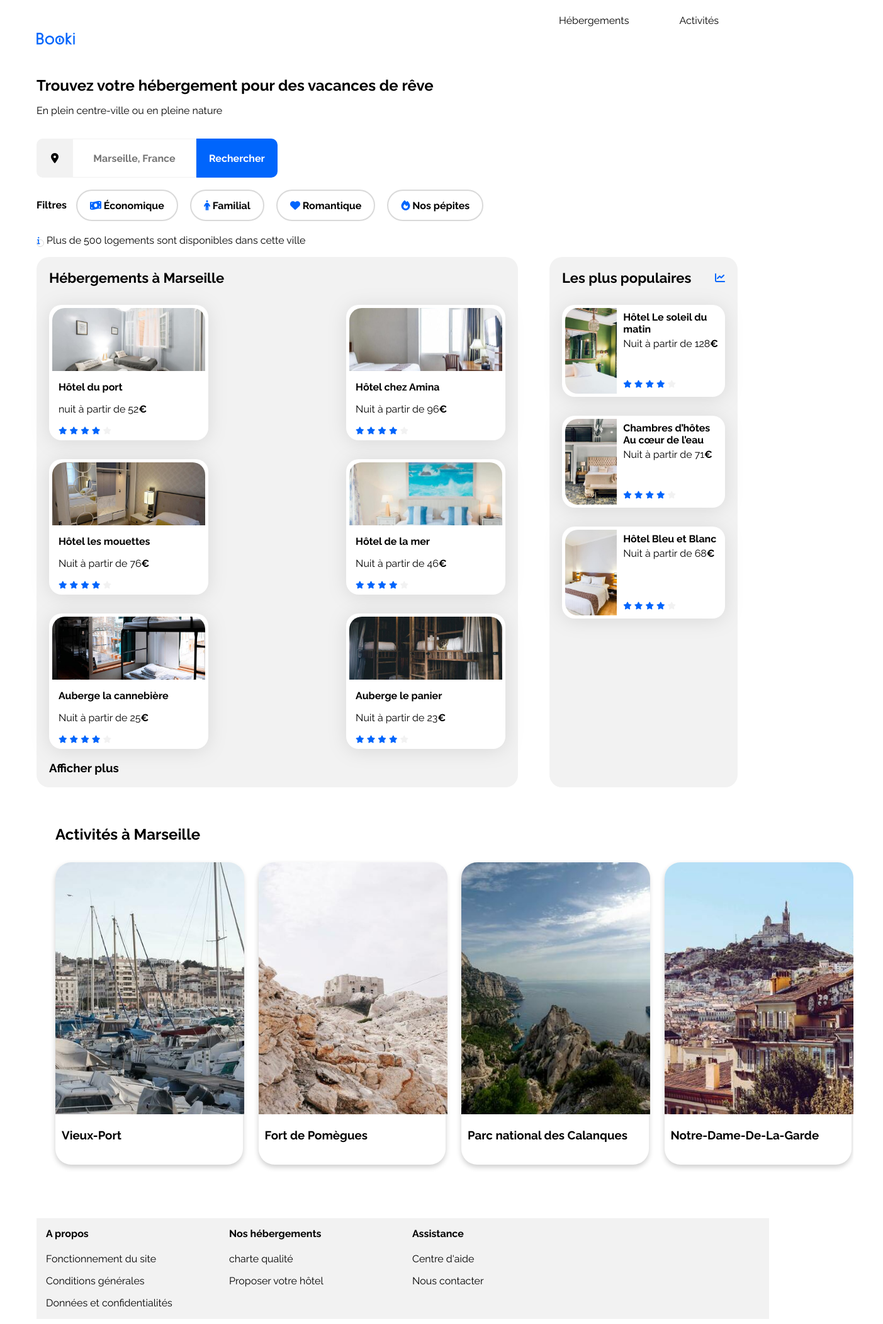
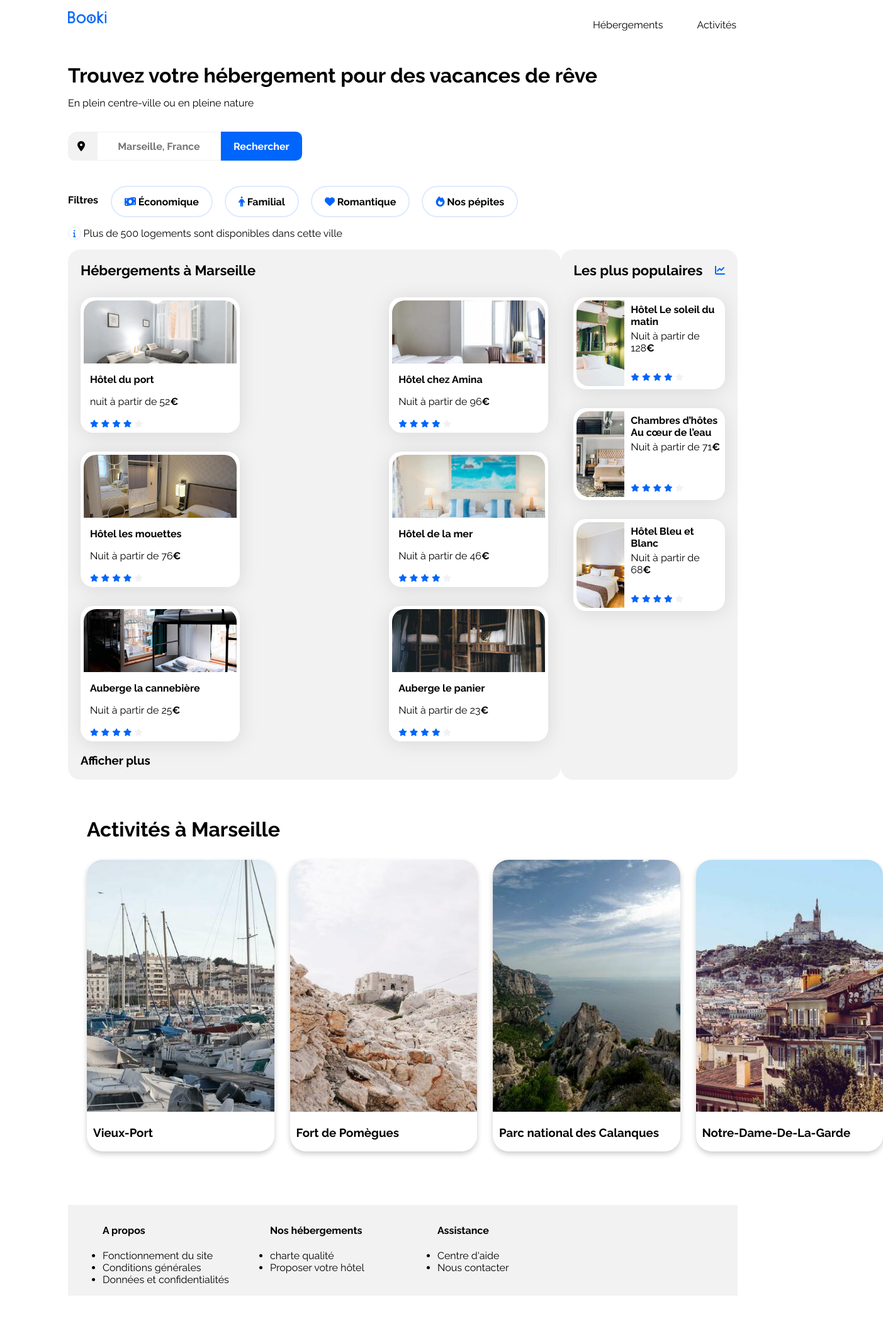
Before and after one commit to JordanKlashi/Projet-3, a plain HTML site: page index.html in a window 1280 px wide. Shown: the whole page at 63% size, 1403 px wide, since content can reach past the window. After the commit the page ends 2065 px from the top, so only its background shows below. Drawn offline with Linux system fonts and the light colour scheme.

Commit message:
new style HMTL SCSS
combine group SCSS

```diff
--- a/css/style.css
+++ b/css/style.css
@@ -7,17 +7,19 @@
     --main-color: #0065FC;
     --main-bg-color: #F2F2F2;
     --filter-bg-color: #DEEBFF;
+
 }
 
-h2 {
+h1 {
     margin-top:50px;
     margin-bottom:0;
 }
 h4 {
     margin-right:15px;
     margin-top:15px;
-
-
+}
+h2 {
+    font-size:16px;
 }
 p {
     font-size:16px;
@@ -25,49 +27,45 @@ p {
 body {
     display: flex;
     justify-content: center;
+    padding: 0 50px;
 }
 .main-container {
     width: 100%;
     max-width: 1440px;
     padding: 0 50px;
     box-sizing: border-box;
+    max-width: 1440px;
+    padding: 0 50px;
+    box-sizing: border-box;
 }
 /********* Header ********/
+.Header__logo {
+    padding-top:10px;
+    display:flex;
+    justify-content: space-between;
+}
+.Header__img {
+    width:61px;
+    height: 19px;
 
-.Entete-img img{
-    display:flex;
-    justify-content:left;
-    width: 61.09px;
 }
-.Entete-acti:hover {
-    border-top:#0065FC solid 2px;
-    color:#0065FC
-}
-.Entete-acti {
-    text-decoration:none;
-    color:black;
-    padding-top:15px;
-    padding-bottom:10px;
-    margin-right:80px;
-}
-.Entete-heber:hover {
-border-top:#0065FC solid 2px;
-color:#0065FC;
-}
-.Entete-heber {
-    margin-right:80px;
-    text-decoration:none;
-    color:black;
-    padding-top:15px;
-    padding-bottom:10px;
-}
-
-.Entete-link {
+.Header__link {
     display:flex;
     justify-content: flex-end;
     padding-bottom:0;
+    gap:50px;
+    text-decoration:none;
 }
-
+.Header__link-decoration {
+    text-decoration: none;
+    color:black;
+    padding-top:10px;
+    border:solid 2px transparent;
+}
+.Header__link-decoration:hover {
+    border-top:#0065FC solid 2px;
+    color:#0065FC;
+}
 /************** Button & FA ***********/
 .card-rating {
     margin-left:10px;
@@ -77,10 +75,11 @@ color:#0065FC;
 }
 .fa-location-dot {
     color:black;
-    padding:20px;
+    padding:12px;
+    padding-right:17px;
 }
 .Locate-Marseille {
-    border:solid 0.5px #f2f2f2;
+    border:solid 0.5px var(--main-bg-color);
     border-left:0;
     text-align: center;
     font-weight: bold;
@@ -90,16 +89,18 @@ color:#0065FC;
 .locate {
     display:flex;
     justify-content:flex-start;
+    padding-top:20px;
+    padding-bottom:40px;
 }
 .location-dot {
     color:black;
-    border-top-left-radius: 10px;
+    border-top-left-radius: 15px;
     border-bottom-left-radius: 10px;
-    background-color: #f2f2f2;
-    border:solid #f2f2f2;
+    background-color: var(--main-bg-color);
+    border:solid var(--main-bg-color);
 }
 .Rechercher {
-    background-color: #0065FC;
+    background-color: var(--main-color);
     border-top-right-radius: 10px;
     border-bottom-right-radius: 10px;
     font-size: 16px;
@@ -112,24 +113,26 @@ color:#0065FC;
 .Logo-rechercher {
     display:none;
 }
+.span-fa-info {
+    border-radius:50px;
+    border:solid 0.5px var(--filter-bg-color);
+    background-color: white;
+    padding:0 7px;
+    text-align: center;
+}
 .fa-info {
-    border-radius:50px;
-    border:solid 0.5px #d9d9d9;
     background-color: white;
-    width:10px;
-    height:10px;
 }
-
 .Filter-flex{
     display:flex;
     justify-content: flex-start;
+    gap:20px;
 }
-
 .button {
     border-radius:25px;
     background-color: white;
     margin-right:15px;
-    border:#d9d9d9 solid 2px;
+    border:var(--filter-bg-color) solid 2px;
     height:50px;
     padding: 10px;
     font-size: medium;
@@ -138,12 +141,11 @@ color:#0065FC;
     font-weight:bold;
     padding-left:20px;
     padding-right:20px;
+    gap:10px;
 }
 .button:hover{
-    background-color: #DEEBFF;
+    background-color: var(--filter-bg-color);
 }
-
-
 .euro {
     font-weight: 700;
 }
@@ -151,14 +153,11 @@ color:#0065FC;
 .neutral-star {
     color: var(--main-bg-color)
 }
-
 /****** Hebergements And Populaires ***********/
-
 .section-title {
     margin: 0;
     font-size: 22px;
 }
-
 .card {
     background-color: white;
     border-radius: 20px;
@@ -166,28 +165,23 @@ color:#0065FC;
     filter: drop-shadow(0px 3px 15px rgba(0, 0, 0, 0.1));
     margin-top:30px;
 }
-
 .card img {
     object-fit: cover;
 }
-
 .card-title {
     font-size: 16px;
 }
-
 .hebergements-and-populaires {
     display: flex;
     justify-content: space-between;
 }
-
 .hebergements-and-populaires section {
     background-color: var(--main-bg-color);
     border-radius: 20px;
     padding: 20px;
     box-sizing: border-box;
-    margin-right:50px;
+    justify-content: space-between;
 }
-
 /****** Hebergements ***********/
 .hebergements img {
     display:flex;
@@ -195,52 +189,39 @@ color:#0065FC;
     height: 100px;
     border-top-left-radius: 20px;
     border-top-right-radius: 20px;
-
 }
-
 .hebergements {
     display:flex;
     justify-content: space-between;
     flex-wrap: wrap;
-    margin:0;
-
 }
-
 .hebergements-title {
     display:flex;
     justify-content:left;
 }
-
 .showmore {
     display:flex;
     justify-content: flex-start;
     margin-bottom:0;
 }
-
 /****** Populaires ***********/
-
-
 .populaires {
     width: 50%;
 }
-
 .populaires-title {
     display: flex;
     justify-content: space-between;
     align-items: center;
 }
-
 .populaires-cards .card {
     display: flex;
 }
-
 .populaires-cards img {
     width: 33%;
     height: 136px;
     border-top-left-radius: 20px;
     border-bottom-left-radius: 20px;
 }
-
 .populaires-cards .card-content {
     width: 67%;
     display: flex;
@@ -248,28 +229,21 @@ color:#0065FC;
     justify-content: space-between;
     box-sizing: border-box;
 }
-
-
 .populaires-cards .card-title {
     margin-top: 5px;
     margin-bottom: 4px;
 }
-
 .populaires-cards .card-subtitle {
     margin: 0;
 }
-
 .populaires-cards .card-rating {
     margin-bottom: 5px;
 }
-
 /************* Activités **********/
-
 .title-activities-marseille {
     Margin-left:30px;
     margin-top:60px;
     margin-bottom:30px;
-
 }
 .activity {
         margin-left:30px;
@@ -278,60 +252,49 @@ color:#0065FC;
         width:35%;
         padding-bottom:55px;
 }
-
-
 .card-activity {
     display:flex;
     box-shadow:0 4px 8px 0 rgba(0,0,0,0.2);
     transition:0.3s;
-    height:480px;
     border-radius: 25px;
     margin-right: 25px;
     display:flex;
-    width:297.5px;
-    height:480px;
 }
-
 .card-activity img {
     border-radius: 25px 25px 0 0 ;
-    width: 300px;
+    width: 297.5px;
     height: 400px;
     object-fit: cover;
 }
-
 .card-txt {
     margin-left:10px;
 }
-
 .footer-background {
     margin-top:30px;
     background-color: #f2f2f2;
     display:grid;
     grid-template-columns:1fr 1fr 1fr 1fr;
 }
-
 .footer-txt {
     margin-left:15px;
     text-decoration:none;
 }
-
 .footer-txt a{
     text-decoration:none;
     color:black;
 }
-
-
-
 
 /* Le code ci-dessous correspond à la version responsive uniquement */
 
 /****** Media queries ***********/
 /* Medium devices (tablets, less/equal than 1024px) */
 @media (max-width: 1024px) {
+    body {
+        padding:0;
+    }
     .hebergements-and-populaires {
         flex-direction: column;
     }
-
     .hebergements {
         width: 100%;
         margin:0;
@@ -385,22 +348,22 @@ color:#0065FC;
         flex-direction:column;
     }
 }
-
 /* Small devices (phones, less than 768px) */
 @media (max-width: 767.98px) {
-.Entete-img img{
-    width:20%;
+body {
+    padding:0;
 }
-.reverse-logo {
-    display:flex;
-    flex-direction:column-reverse;
+.Header__logo {
+    flex-direction:column;
+    align-items: center;
+    gap:40px;
 }
-.Entete-img {
+.Header__img {
     display:flex;
     justify-content: center;
 }
 .main-container {
-    padding:10px;
+    padding:0;
 }
 nav {
     display:grid;
--- a/index.html
+++ b/index.html
@@ -8,37 +8,22 @@
     <link rel="preconnect" href="https://fonts.googleapis.com">
     <link rel="preconnect" href="https://fonts.gstatic.com" crossorigin>
     <link href="https://fonts.googleapis.com/css2?family=Raleway:wght@400;500;700&display=swap" rel="stylesheet">
-    <link rel="stylesheet" href="https://cdnjs.cloudflare.com/ajax/libs/font-awesome/6.2.1/css/all.min.css"
-        integrity="sha512-MV7K8+y+gLIBoVD59lQIYicR65iaqukzvf/nwasF0nqhPay5w/9lJmVM2hMDcnK1OnMGCdVK+iQrJ7lzPJQd1w=="
-        crossorigin="anonymous" referrerpolicy="no-referrer" />
+    <link rel="stylesheet" href="https://cdnjs.cloudflare.com/ajax/libs/font-awesome/6.2.1/css/all.min.css" integrity="sha512-MV7K8+y+gLIBoVD59lQIYicR65iaqukzvf/nwasF0nqhPay5w/9lJmVM2hMDcnK1OnMGCdVK+iQrJ7lzPJQd1w==" crossorigin="anonymous" referrerpolicy="no-referrer"/>
     <link rel="stylesheet" href="./css/style.css">
 </head>
 
 <body>
     <div class="main-container">
-        <header>
-
-                <div class="reverse-logo">
-
-                <nav>
-                    <div class="Entete-link">
-                    <a href="#hebergements" class="Entete-heber">Hébergements</a>
-                    <a href="#activity" class="Entete-acti">Activités</a>
-                    </div>
+        <header class="Header__logo">
+                    <img class="Header__img" alt="Logo" src="images/Logo/Booki@3x.png">
+                <nav class="Header__link">
+                    <a href="#hebergements" class="Header__link-decoration">Hébergements</a>
+                    <a href="#activity" class="Header__link-decoration">Activités</a>
                 </nav>
-                <div class="Entete-img">
-                    <img src="images/Logo/booki.png">
-                </div>
-                </div>
-
-
         </header>
-
         <main>
-            <h2>Trouvez votre hébergement pour des vacances de rêve</h2>
+            <h1>Trouvez votre hébergement pour des vacances de rêve</h1>
                 <p>En plein centre-ville ou en pleine nature</p>
-            </br>
-
                                                         <!--Localisation : -->
         <section class="locate">
                 <div class=location-dot>
@@ -48,11 +33,10 @@
                 <input class="Rechercher" type="button" value="Rechercher" font="raleway">
                 <button class="Logo-rechercher"><i class="fa-solid fa-magnifying-glass" aria-hidden="true"></i></button>
         </section>
-    </br>
                                                         <!--Filtres-->
-
+        <section class="Filter">
                 <div class="Filter-flex">
-                <h4 class="title-filtres">Filtres</h4>
+                <h2 class="title-filtres">Filtres</h2>
                         <div class="button-filtres">
                     <button class="button"><i class="fa-solid fa-money-bill-wave" aria-hidden="true"></i> Économique</button>
 
@@ -63,13 +47,12 @@
                     <button class="button"><i class="fa-solid fa-fire" aria-hidden="true"></i> Nos pépites</button>
                         </div>
                 </div>
+
                 <div class="Information">
-                <p><i class="fa-info fa-solid fa-xs" aria-hidden="true"></i> Plus de 500 logements sont disponibles dans cette ville</p>
-           </div>
-
-
+                <p><span class="span-fa-info"><i class="fa-info fa-solid fa-xs" aria-hidden="true"></span></i> Plus de 500 logements sont disponibles dans cette ville</p>
+                </div>
+        </section>
                                                           <!-- Hébergements-->
-
                  <div class="hebergements-and-populaires">
         <section id="hebergements">
                     <h2 class="section-title">Hébergements à Marseille</h2>
@@ -77,7 +60,7 @@
 
                     <article class="card">
                         <div class="card-content">
-                            <img src="images/hebergements/fred-kleber.jpg">
+                            <img src="images/hebergements/fred-kleber.jpg" alt="Hôtel du port">
                                 </div>
                         <div class="card-content">
                             <div class="card-txt">
@@ -96,7 +79,7 @@
                     </article>
                     <article class="card">
                         <div class="card-content">
-                            <img src="images/hebergements/febrian-zakaria.jpg">
+                            <img src="images/hebergements/febrian-zakaria.jpg" alt="Hôtel chez Amina">
                         <div class="card-content">
                             <div class="card-txt">
                                 <h3 class="card-title">Hôtel chez Amina</h3>
@@ -112,7 +95,7 @@
                             </div>
                     </article>
                     <article class="card">
-                        <img src="images/hebergements/reisetopia.jpg">
+                        <img src="images/hebergements/reisetopia.jpg" alt="Hôtel les mouettes">
                         <div class="card-content">
                             <div class="card-txt">
                                 <h3 class="card-title">Hôtel les mouettes</h3>
@@ -129,7 +112,7 @@
                         </div>
                     </article>
                     <article class="card">
-                        <img src="images/hebergements/annie-spratt.jpg">
+                        <img src="images/hebergements/annie-spratt.jpg" alt="Hôtel de la mer">
                         <div class="card-content">
                             <div class="card-txt">
                                 <h3 class="card-title">Hôtel de la mer</h3>
@@ -146,7 +129,7 @@
                         </div>
                     </article>
                     <article class="card">
-                        <img src="images/hebergements/marcus-loke.jpg">
+                        <img src="images/hebergements/marcus-loke.jpg" alt="Auberge la cannebière">
                         <div class="card-content">
                             <div class="card-txt">
                                 <h3 class="card-title">Auberge la cannebière</h3>
@@ -163,7 +146,7 @@
                         </div>
                     </article>
                     <article class="card">
-                        <img src="images/hebergements/nicate-lee.jpg">
+                        <img src="images/hebergements/nicate-lee.jpg" alt="Auberge le panier">
                         <div class="card-content">
                             <div class="card-txt">
                                 <h3 class="card-title">Auberge le panier</h3>
@@ -180,13 +163,9 @@
                             </div>
                         </div>
                     </article>
-
                 <h3 class="showmore">Afficher plus</h3>
                 </section>
-
                                                                     <!--Partis les plus populaires-->
-
-
                 <section class="populaires">
                     <div class="populaires-title">
                         <h2 class="section-title">Les plus populaires</h2>
@@ -244,10 +223,9 @@
                                 </div>
                             </div>
                         </article>
-                    </div>
+        </section>
             </div>
-        </section>
-        <h2 class="title-activities-marseille">Activités à Marseille</h2>
+        <h1 class="title-activities-marseille">Activités à Marseille</h1>
         <section class="activity" id="activity">
             <div class="card-activity">
             <article>
@@ -286,25 +264,26 @@
         </main>
         <footer >
             <div class="footer-background">
-            <article class="footer-txt">
+            <ul class="footer-txt">
                 <h4>A propos</h4>
-                <p><a href="#">Fonctionnement du site</a></p>
-                <p><a href="#">Conditions générales</a></p>
-                <p><a href="#">Données et confidentialités</a></p>
-            </article>
-            <article class="footer-txt">
+                <li><a href="#">Fonctionnement du site</a></li>
+                <li><a href="#">Conditions générales</a></li>
+                <li><a href="#">Données et confidentialités</a></li>
+            </ul>
+            <ul class="footer-txt">
                 <h4>Nos hébergements</h4>
-                <p><a href="#">charte qualité</a></p>
-                <p><a href="#">Proposer votre hôtel</a></p>
-            </article>
-            <article class="footer-txt">
+                <li><a href="#">charte qualité</a></li>
+                <li><a href="#">Proposer votre hôtel</a></li>
+            </ul>
+            <ul class="footer-txt">
                 <h4>Assistance</h4>
-                <p><a href="#">Centre d'aide</a></p>
-                <p><a href="#">Nous contacter</a></p>
-            </article>
+                <li><a href="#">Centre d'aide</a></li>
+                <li><a href="#">Nous contacter</a></li>
+            </ul>
             </div>
         </footer>
-    </div>
+        </div>
+    </section>
 </body>
 
 </html>
```
Also changed, not shown: découpage 2.PNG (added), découpage.PNG (added).
